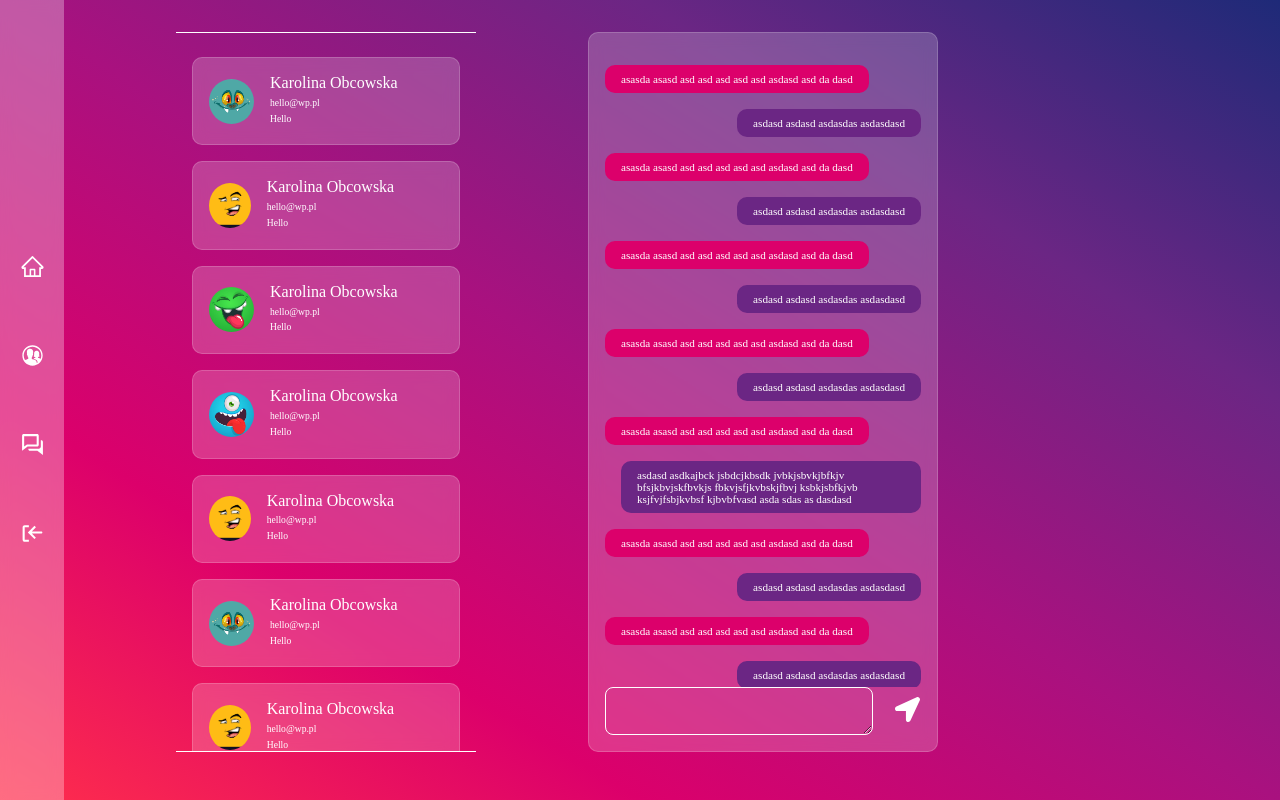
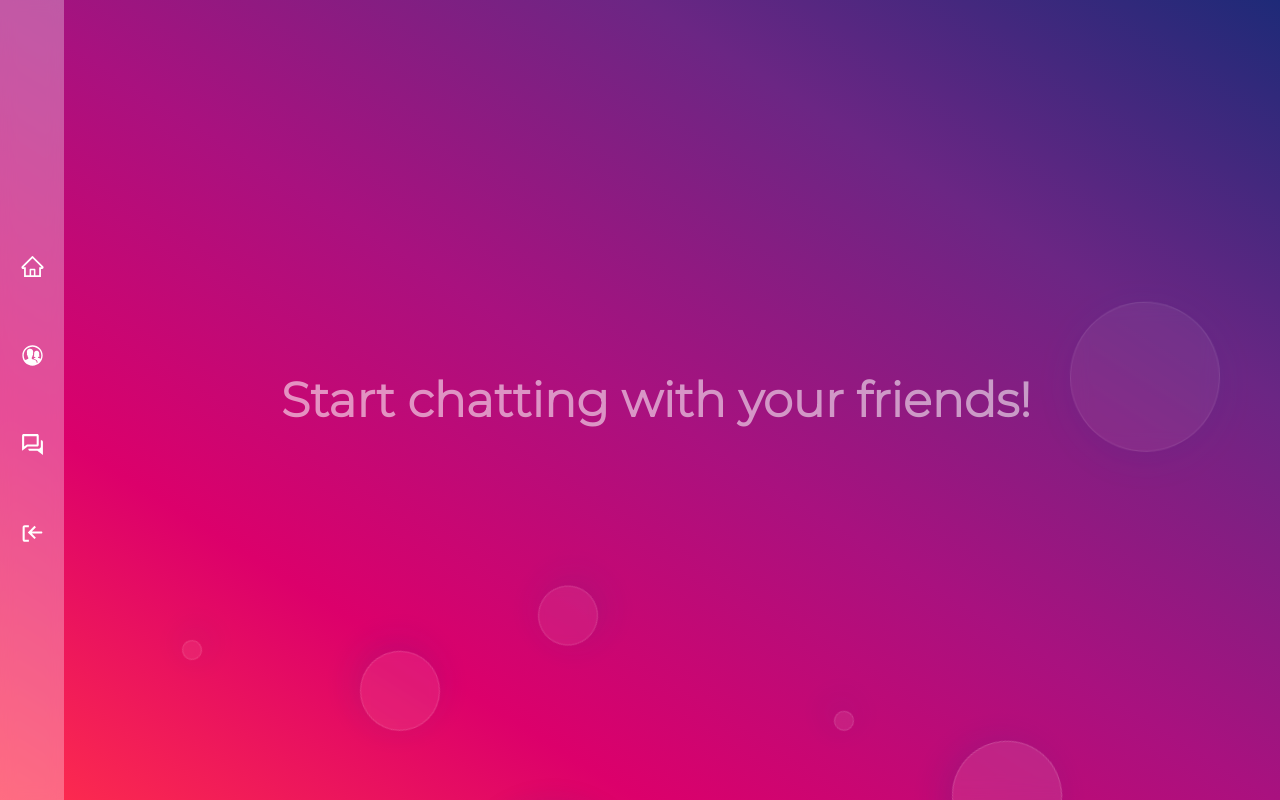
Before and after one commit to KarolinaObcowska/chat_app, a React (Create React App) app: page /dashboard in a window 1280 px wide. Built offline with nearby package versions, Linux system fonts and the light colour scheme.

Commit message:
animation background created

```diff
--- a/src/components/Contact/ContactItem.js
+++ b/src/components/Contact/ContactItem.js
@@ -38,7 +38,7 @@
 `;
 
 const ItemInfo = styled.small`
-  font-size: 0.6rem;
+  font-size: 0.8rem;
   margin: 0.3rem 0rem;
   display: block;
 `;
--- a/src/components/Conversation.js
+++ b/src/components/Conversation.js
@@ -4,7 +4,7 @@
 
 const Wrapper = styled.section`
   display: flex;
-  max-width: 400px;
+  width: 500px;
   min-width: 350px;
   height: 90vh;
   margin-top: 2rem;
--- a/src/components/Dashboard.js
+++ b/src/components/Dashboard.js
@@ -1,20 +1,23 @@
 import React from 'react';
 import styled from 'styled-components';
-import ContactList from './Contact/ContactList';
-import Conversation from './Conversation';
+import Hero from './Hero';
+// import ContactList from './Contact/ContactList';
+// import Conversation from './Conversation';
 
 const Wrapper = styled.div`
   display: flex;
   width: 100%;
   height: 100%;
+  justify-content: center;
   padding-right: 2rem;
   gap: 5rem;
 `;
 const Dashboard = () => {
   return (
     <Wrapper>
-      <ContactList />
-      <Conversation />
+      <Hero />
+      {/* <ContactList />
+      <Conversation /> */}
     </Wrapper>
   );
 };
--- /dev/null
+++ b/src/components/Hero.js
@@ -0,0 +1,37 @@
+import React from 'react';
+import styled from 'styled-components';
+
+const Wrapper = styled.section`
+  width: 100%;
+  position: relative;
+  height: 100vh;
+  display: flex;
+  justify-content: center;
+  align-items: center;
+`;
+
+const Title = styled.h1`
+  font-size: 3rem;
+  color: #ffffff8e;
+`;
+const Hero = () => {
+  return (
+    <Wrapper>
+      <div className="circles">
+        <div></div>
+        <div></div>
+        <div></div>
+        <div></div>
+        <div></div>
+        <div></div>
+        <div></div>
+        <div></div>
+        <div></div>
+        <div></div>
+      </div>
+      <Title>Start chatting with your friends!</Title>
+    </Wrapper>
+  );
+};
+
+export default Hero;
--- a/src/index.css
+++ b/src/index.css
@@ -1,3 +1,5 @@
+@import url('https://fonts.googleapis.com/css2?family=Montserrat:wght@100;200;300&display=swap');
+
 *,
 *::before,
 *::after {
@@ -12,6 +14,7 @@
 html,
 body {
   height: 100%;
+  font-family: 'Montserrat', sans-serif;
 }
 
 body {
@@ -20,5 +23,116 @@
 
 .App {
   display: flex;
-  gap: 5rem;
 }
+
+.circles {
+  position: absolute;
+  top: 0;
+  left: 0;
+  width: 100%;
+  height: 100%;
+  overflow: hidden;
+}
+
+.circles div {
+  position: absolute;
+  display: block;
+  width: 20px;
+  height: 20px;
+  background: rgba(255, 255, 255, 0.1);
+  box-shadow: 0 8px 32px 0 rgba(31, 38, 135, 0.2);
+  backdrop-filter: blur(10px);
+  -webkit-backdrop-filter: blur(10px);
+  border-radius: 100%;
+  border: 1px solid rgba(255, 255, 255, 0.18);
+  animation: animate 25s linear infinite;
+  bottom: -150px;
+}
+
+.circles div:nth-child(1) {
+  left: 25%;
+  width: 80px;
+  height: 80px;
+  animation-delay: 0s;
+}
+
+.circles div:nth-child(2) {
+  left: 10%;
+  width: 20px;
+  height: 20px;
+  animation-delay: 2s;
+  animation-duration: 12s;
+}
+
+.circles div:nth-child(3) {
+  left: 70%;
+  width: 20px;
+  height: 20px;
+  animation-delay: 4s;
+}
+
+.circles div:nth-child(4) {
+  left: 40%;
+  width: 60px;
+  height: 60px;
+  animation-delay: 0s;
+  animation-duration: 18s;
+}
+
+.circles div:nth-child(5) {
+  left: 65%;
+  width: 20px;
+  height: 20px;
+  animation-delay: 0s;
+}
+
+.circles div:nth-child(6) {
+  left: 75%;
+  width: 110px;
+  height: 110px;
+  animation-delay: 3s;
+}
+
+.circles div:nth-child(7) {
+  left: 35%;
+  width: 150px;
+  height: 150px;
+  animation-delay: 7s;
+}
+
+.circles div:nth-child(8) {
+  left: 50%;
+  width: 25px;
+  height: 25px;
+  animation-delay: 15s;
+  animation-duration: 45s;
+}
+
+.circles div:nth-child(9) {
+  left: 20%;
+  width: 15px;
+  height: 15px;
+  animation-delay: 2s;
+  animation-duration: 35s;
+}
+
+.circles div:nth-child(10) {
+  left: 85%;
+  width: 150px;
+  height: 150px;
+  animation-delay: 0s;
+  animation-duration: 11s;
+}
+
+@keyframes animate {
+  0% {
+    transform: translateY(0) rotate(0deg);
+    opacity: 1;
+  }
+
+  100% {
+    transform: translateY(-1000px) rotate(720deg);
+    opacity: 0;
+    border-radius: 70%;
+  }
+}
```
